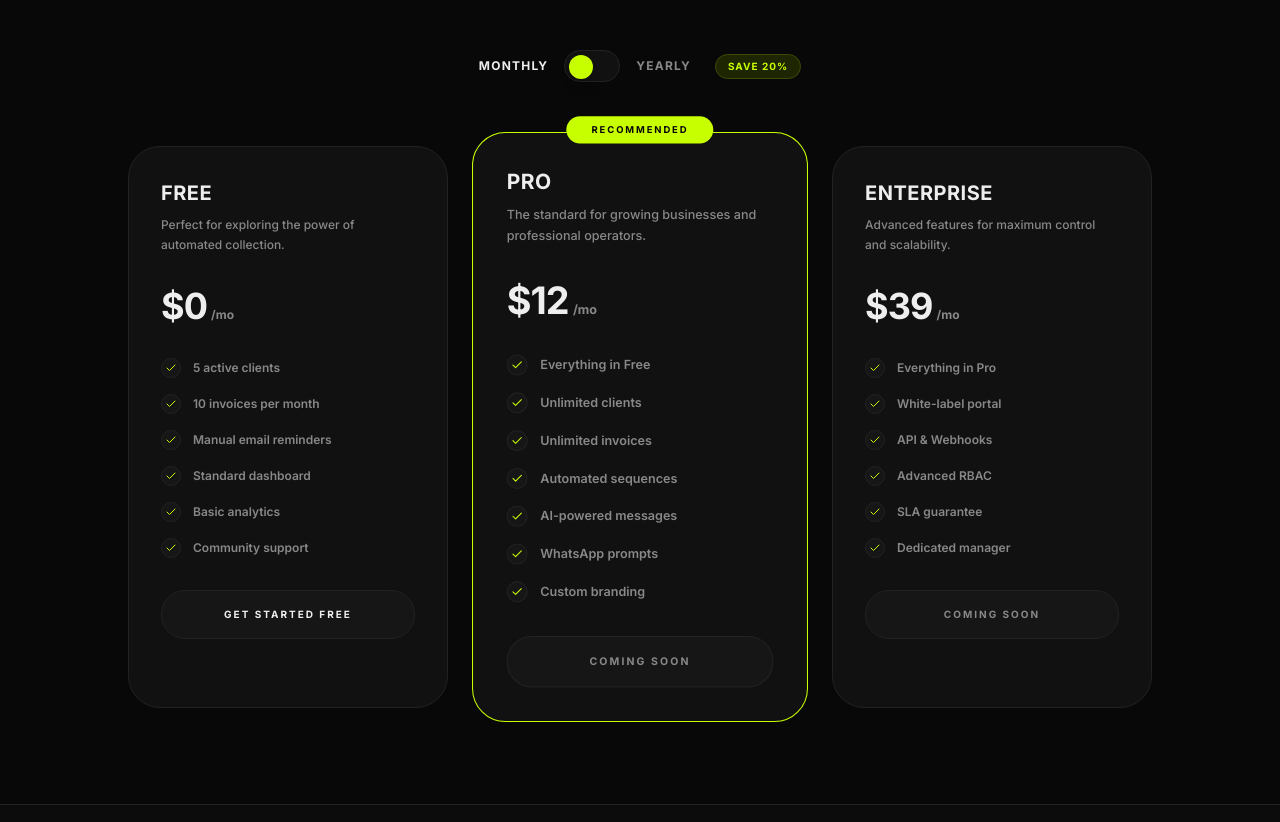
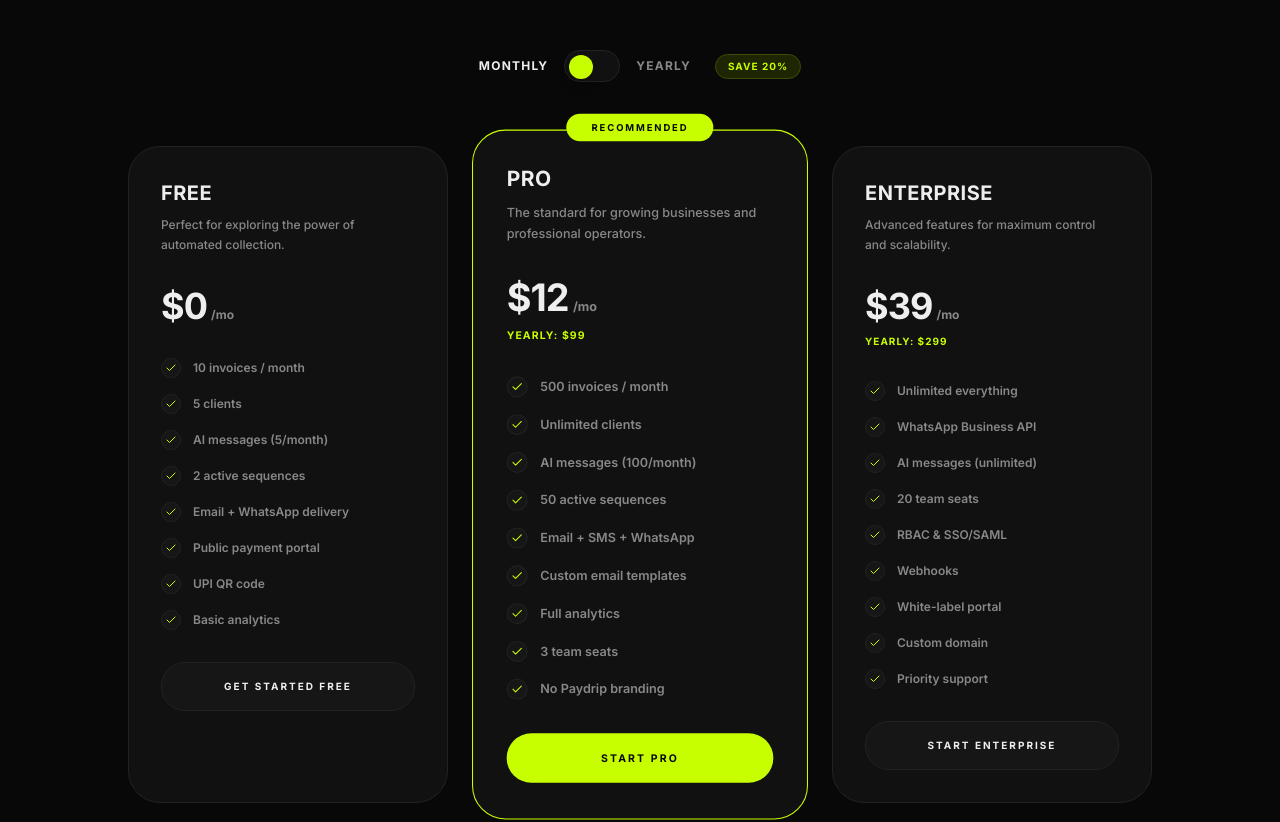
Before and after one commit to slurrystyles/paydrip, a React (Vite) app: page /pricing in a window 1280 px wide. Shown: the part 347-1169 px from the top of the page. Built offline with nearby package versions, Linux system fonts and the light colour scheme; no server answers.

Commit message:
feat: handle post-upgrade success flow
Implement query parameter detection in the dashboard to trigger a success notification upon returning from a successful payment upgrade.

```diff
--- a/src/pages/PricingPage.tsx
+++ b/src/pages/PricingPage.tsx
@@ -13,7 +13,8 @@ import {
   Users,
   ArrowUpRight,
   Menu,
-  X
+  X,
+  Plus
 } from 'lucide-react';
 import { cn } from '../lib/utils';
 import { supabase } from '../lib/supabase';
@@ -21,57 +22,78 @@ import { User } from '@supabase/supabase-js';
 import { useNavigate, Link } from 'react-router-dom';
 import PublicHeader from '../components/PublicHeader';
 import PublicFooter from '../components/PublicFooter';
+import { useCurrency } from '../contexts/CurrencyContext';
+import AuthView from '../components/AuthView';
+
+function savePendingCheckout(url: string) {
+  sessionStorage.setItem(
+    'pendingCheckout', url
+  );
+}
+
+function getPendingCheckout(): string | null {
+  return sessionStorage.getItem(
+    'pendingCheckout'
+  );
+}
+
+function clearPendingCheckout() {
+  sessionStorage.removeItem('pendingCheckout');
+}
 
 const PRICING_PLANS = [
   {
     name: 'Free',
-    monthlyPrice: 0,
-    yearlyPrice: 0,
     description: 'Perfect for exploring the power of automated collection.',
     features: [
-      '5 active clients',
-      '10 invoices per month',
-      'Manual email reminders',
-      'Standard dashboard',
-      'Basic analytics',
-      'Community support'
+      '10 invoices / month',
+      '5 clients',
+      'AI messages (5/month)',
+      '2 active sequences',
+      'Email + WhatsApp delivery',
+      'Public payment portal',
+      'UPI QR code',
+      'Basic analytics'
     ],
-    cta: 'Get Started Free',
-    href: '/signup',
+    cta: 'Get started free',
+    slug: 'free',
     color: 'slate'
   },
   {
     name: 'Pro',
-    monthlyPrice: 12,
-    yearlyPrice: 99,
     description: 'The standard for growing businesses and professional operators.',
     features: [
-      'Everything in Free',
+      '500 invoices / month',
       'Unlimited clients',
-      'Unlimited invoices',
-      'Automated sequences',
-      'AI-powered messages',
-      'WhatsApp prompts',
-      'Custom branding'
+      'AI messages (100/month)',
+      '50 active sequences',
+      'Email + SMS + WhatsApp',
+      'Custom email templates',
+      'Full analytics',
+      '3 team seats',
+      'No Paydrip branding'
     ],
-    cta: 'Coming Soon',
+    cta: 'Start Pro',
+    slug: 'pro',
     highlight: true,
     color: 'indigo'
   },
   {
     name: 'Enterprise',
-    monthlyPrice: 39,
-    yearlyPrice: 299,
     description: 'Advanced features for maximum control and scalability.',
     features: [
-      'Everything in Pro',
+      'Unlimited everything',
+      'WhatsApp Business API',
+      'AI messages (unlimited)',
+      '20 team seats',
+      'RBAC & SSO/SAML',
+      'Webhooks',
       'White-label portal',
-      'API & Webhooks',
-      'Advanced RBAC',
-      'SLA guarantee',
-      'Dedicated manager'
+      'Custom domain',
+      'Priority support'
     ],
-    cta: 'Coming Soon',
+    cta: 'Start Enterprise',
+    slug: 'enterprise',
     color: 'slate'
   }
 ];
@@ -83,7 +105,7 @@ const FAQS = [
   },
   {
     q: "When will paid plans be available?",
-    a: "We are currently in early access. Paid plans will launch soon with full subscription management."
+    a: "Paid plans are active! We support Lemon Squeezy for global checkouts and Razorpay for users in India."
   },
   {
     q: "Can I use Paydrip for international clients?",
@@ -91,7 +113,7 @@ const FAQS = [
   },
   {
     q: "What payment methods do you support?",
-    a: "During early access, we facilitate UPI, Bank Transfer, and Credit Cards via our partner integrations."
+    a: "We support UPI, Netbanking, Credit/Debit cards, Apple Pay, and Google Pay through our secure payment gateway partners."
   }
 ];
 
@@ -99,13 +121,81 @@ export default function PricingPage({ isNested = false }: { isNested?: boolean }
   const [isYearly, setIsYearly] = useState(false);
   const [user, setUser] = useState<User | null>(null);
   const [isProfileOpen, setIsProfileOpen] = useState(false);
+  const [showAuth, setShowAuth] = useState(false);
   const navigate = useNavigate();
+  const { currency, prices: PRICES, isIndia } = useCurrency();
 
   useEffect(() => {
     supabase.auth.getUser().then(({ data: { user } }) => {
       setUser(user);
     });
   }, []);
+
+  useEffect(() => {
+    if (user) {
+      const pending = getPendingCheckout();
+      if (pending) {
+        clearPendingCheckout();
+        window.open(pending, '_blank');
+      }
+    }
+  }, [user]);
+
+  const handleCheckout = (
+    slug: string,
+    cycle: 'monthly' | 'yearly'
+  ) => {
+    if (slug === 'free') {
+      if (!user) {
+        setShowAuth(true);
+        return;
+      }
+      navigate('/dashboard');
+      return;
+    }
+
+    if (slug === 'enterprise') {
+      alert('Enterprise enquiries coming soon. Contact hello@paydripapp.com to upgrade.');
+      return;
+    }
+
+    const key = `${slug}-${
+      cycle === 'yearly' ? 'annual' : 'monthly'
+    }`;
+
+    let checkoutUrl = '';
+
+    if (isIndia) {
+      const razorpayLinks: Record<string, string> = {
+        'pro-monthly': import.meta.env.VITE_RAZORPAY_PRO_MONTHLY,
+        'pro-annual': import.meta.env.VITE_RAZORPAY_PRO_ANNUAL,
+        'ent-monthly': import.meta.env.VITE_RAZORPAY_ENT_MONTHLY,
+        'ent-annual': import.meta.env.VITE_RAZORPAY_ENT_ANNUAL,
+      };
+      checkoutUrl = razorpayLinks[key] || '';
+    } else {
+      const variantMap: Record<string, string> = {
+        'pro-monthly': import.meta.env.VITE_LEMONSQUEEZY_PRO_MONTHLY_VARIANT,
+        'pro-annual': import.meta.env.VITE_LEMONSQUEEZY_PRO_ANNUAL_VARIANT,
+        'ent-monthly': import.meta.env.VITE_LEMONSQUEEZY_ENT_MONTHLY_VARIANT,
+        'ent-annual': import.meta.env.VITE_LEMONSQUEEZY_ENT_ANNUAL_VARIANT,
+      };
+      const variantId = variantMap[key];
+      checkoutUrl = variantId
+        ? `https://paydripapp.lemonsqueezy.com/checkout/buy/${variantId}`
+        : '';
+    }
+
+    if (!checkoutUrl) return;
+
+    if (!user) {
+      savePendingCheckout(checkoutUrl);
+      setShowAuth(true);
+      return;
+    }
+
+    window.open(checkoutUrl, '_blank');
+  };
 
   const handleSignOut = async () => {
     await supabase.auth.signOut();
@@ -290,11 +380,21 @@ export default function PricingPage({ isNested = false }: { isNested?: boolean }
                      <div className="mb-8">
                         <div className="flex items-baseline gap-1">
                            <span className="text-4xl font-bold text-[#EEEEEE] tracking-tight">
-                              ${isYearly ? p.yearlyPrice : p.monthlyPrice}
+                              {p.slug === 'free'
+                                ? PRICES[currency]?.free
+                                : p.slug === 'pro'
+                                  ? (isYearly ? PRICES[currency]?.pro_annual : PRICES[currency]?.pro_monthly)
+                                  : (isYearly ? PRICES[currency]?.ent_annual : PRICES[currency]?.ent_monthly)}
                            </span>
                            <span className="text-xs font-bold text-[#888888]">/{isYearly ? 'yr' : 'mo'}</span>
                         </div>
-                        {isYearly && p.monthlyPrice > 0 && (
+
+                        {!isYearly && p.slug !== 'free' && (
+                           <p className="text-[10px] font-bold text-[#C8FF00] uppercase tracking-widest mt-2 shrink-0">
+                              Yearly: {p.slug === 'pro' ? PRICES[currency]?.pro_annual : PRICES[currency]?.ent_annual}
+                           </p>
+                        )}
+                        {isYearly && p.slug !== 'free' && (
                            <p className="text-[10px] font-bold text-[#C8FF00] uppercase tracking-widest mt-2 shrink-0">
                               Billed annually
                            </p>
@@ -312,24 +412,17 @@ export default function PricingPage({ isNested = false }: { isNested?: boolean }
                         ))}
                      </div>
 
-                     {p.monthlyPrice === 0 ? (
-                       <button
-                         onClick={() => {
-                           if (user) {
-                             navigate('/dashboard');
-                           } else {
-                             navigate('/');
-                           }
-                         }}
-                         className="w-full py-4 bg-[#161616] border border-[#222222] text-[#EEEEEE] rounded-xl text-[10px] font-bold uppercase tracking-[0.2em] hover:border-[#C8FF00] transition-colors"
-                       >
-                         {p.cta}
-                       </button>
-                     ) : (
-                       <button className="w-full py-4 rounded-xl text-[10px] font-bold uppercase tracking-[0.2em] transition-all bg-[#161616] border border-[#222222] text-[#888888] cursor-not-allowed">
-                         {p.cta}
-                       </button>
-                     )}
+                     <button
+                        onClick={() => handleCheckout(p.slug, isYearly ? 'yearly' : 'monthly')}
+                        className={cn(
+                           "w-full py-4 rounded-xl text-[10px] font-bold uppercase tracking-[0.2em] transition-all duration-200 cursor-pointer text-center",
+                           p.highlight
+                              ? "bg-[#C8FF00] text-[#080808] hover:bg-[#b8ef00] hover:shadow-lg hover:shadow-[#C8FF00]/10"
+                              : "bg-[#161616] border border-[#222222] text-[#EEEEEE] hover:border-[#C8FF00]"
+                        )}
+                     >
+                        {p.cta}
+                     </button>
                   </motion.div>
                ))}
             </div>
@@ -407,7 +500,7 @@ export default function PricingPage({ isNested = false }: { isNested?: boolean }
                      Ready to Automate Your Collection?
                   </h2>
                   <button
-                    onClick={() => navigate('/')}
+                    onClick={() => user ? navigate('/dashboard') : setShowAuth(true)}
                     className="px-8 py-4 bg-[#C8FF00] hover:bg-[#b8ef00] text-[#080808] rounded-xl text-xs font-bold uppercase tracking-widest transition-all cursor-pointer"
                   >
                      Join the Early Access
@@ -421,6 +514,32 @@ export default function PricingPage({ isNested = false }: { isNested?: boolean }
 
       {/* Footer */}
       {!isNested && <PublicFooter />}
+
+      {/* Auth Modal Overlay */}
+      <AnimatePresence>
+        {showAuth && (
+          <div className="fixed inset-0 bg-[#080808]/80 backdrop-blur-md flex items-center justify-center p-4 z-[999] pointer-events-auto">
+            <motion.div
+              initial={{ scale: 0.9, opacity: 0 }}
+              animate={{ scale: 1, opacity: 1 }}
+              exit={{ scale: 0.9, opacity: 0 }}
+              className="bg-[#111111] border border-[#222222] rounded-[2rem] p-8 max-w-lg w-full relative flex flex-col justify-start max-h-[90vh]"
+            >
+              <div className="absolute top-6 right-6 z-20">
+                <button
+                  onClick={() => setShowAuth(false)}
+                  className="p-2 bg-[#111111] border border-[#222222] text-[#888888] rounded-full hover:bg-[#1a1a1a] hover:text-[#EEEEEE] transition-all pointer-events-auto active:scale-90 shadow-sm cursor-pointer flex items-center justify-center"
+                >
+                  <Plus className="rotate-45" size={18} />
+                </button>
+              </div>
+              <div className="overflow-y-auto flex-1 scrollbar-hide">
+                 <AuthView onClose={() => setShowAuth(false)} />
+              </div>
+            </motion.div>
+          </div>
+        )}
+      </AnimatePresence>
     </div>
   );
 }
```
Also changed, not shown: src/components/DashboardView.tsx (+49 -0 lines).
